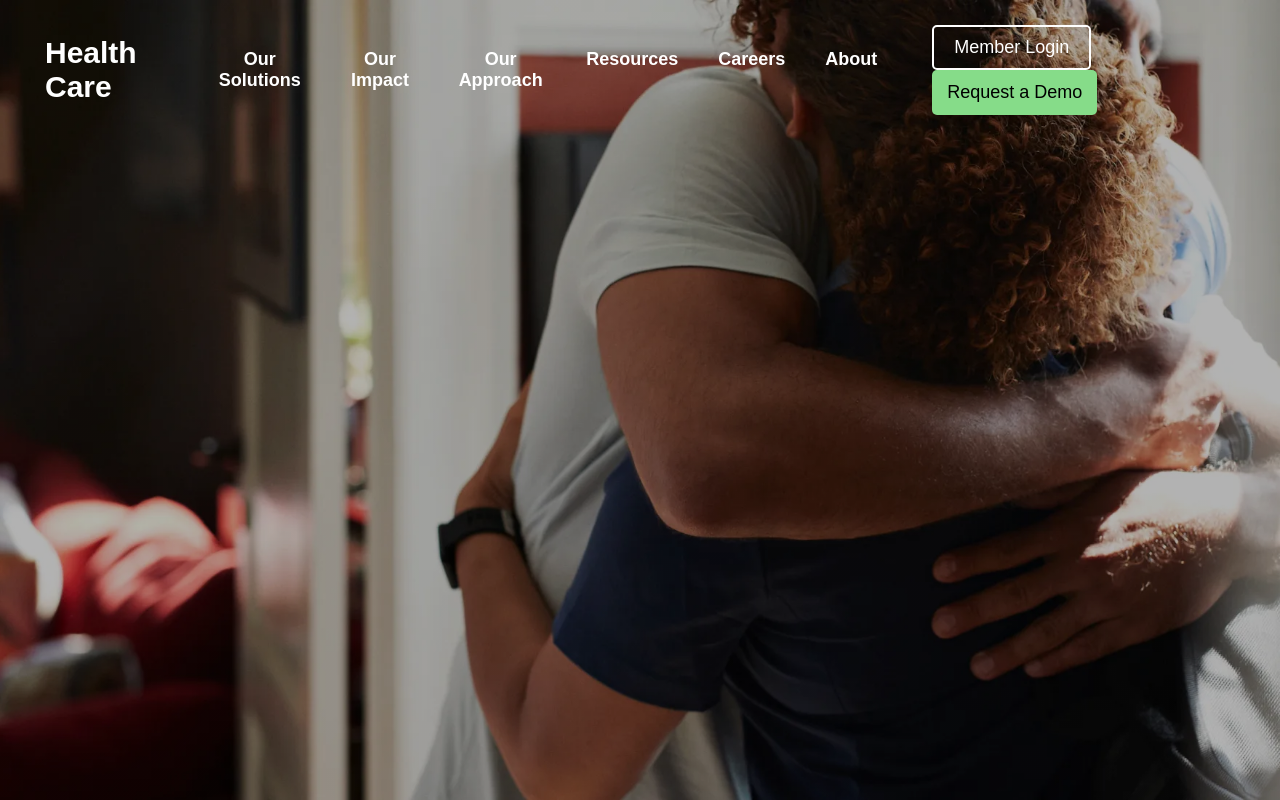
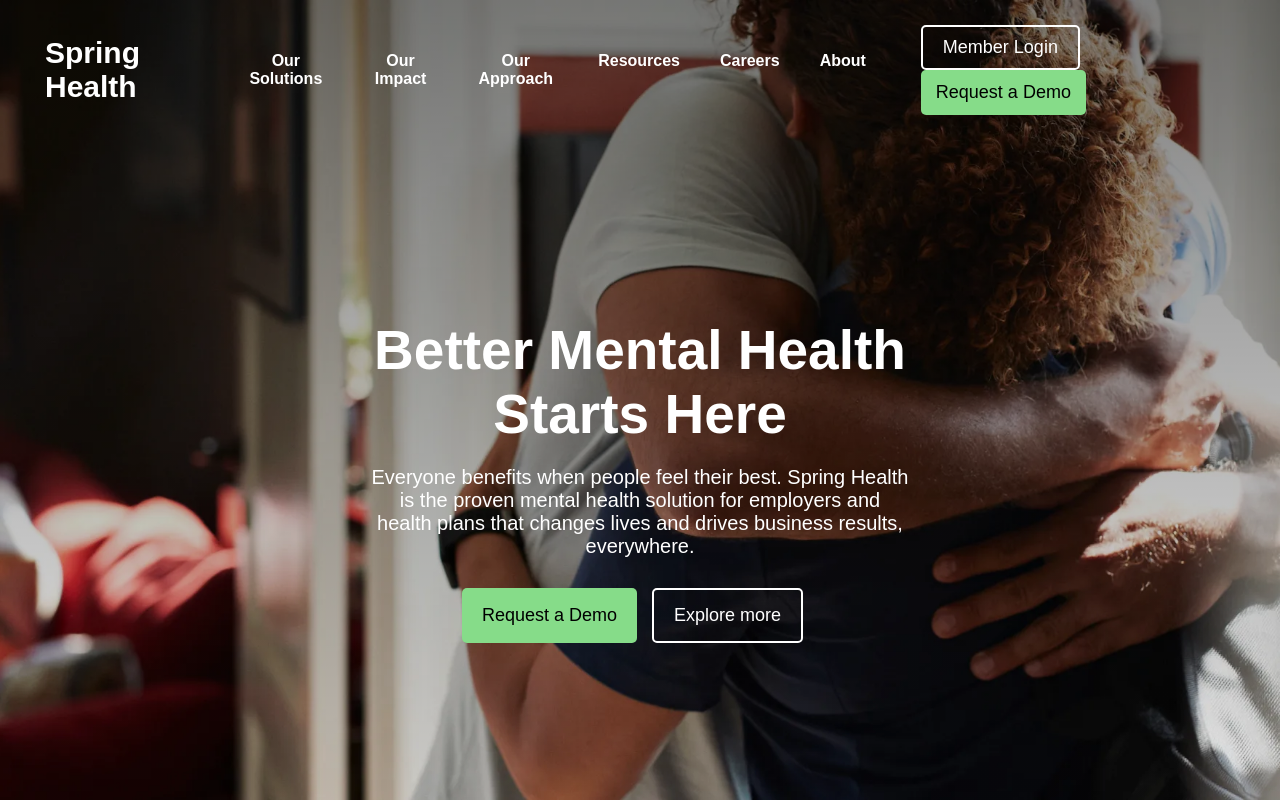
Before and after one commit to Yasir-Mukthar/health-care-website, a plain HTML site: page index.html in a window 1280 px wide. Drawn offline with Linux system fonts and the light colour scheme.

Commit message:
Add files via upload

```diff
--- a/index.html
+++ b/index.html
@@ -3,7 +3,7 @@
   <head>
     <meta charset="UTF-8" />
     <meta name="viewport" content="width=device-width, initial-scale=1.0" />
-    <title>Health Care</title>
+    <title>Spring Health</title>
     <style>
       * {
         margin: 0;
@@ -11,7 +11,7 @@
         box-sizing: border-box;
       }
       body {
-        font-family: Muototrial,sans-serif;
+        font-family: Muototrial, sans-serif;
         background-image: url(bg-img.webp);
         background-position: center;
         background-repeat: no-repeat;
@@ -28,10 +28,12 @@
         height: 100vh;
         z-index: -1;
         background-image: linear-gradient(
-          to bottom,
-          rgba(0, 0, 0, 0.3),
-          rgba(0, 0, 0, 0.3)
-        );
+  to bottom,
+  rgba(0, 0, 0, 0.5),
+  rgba(0, 0, 0, 0.3),
+  rgba(0, 0, 0, 0.1)
+);
+
       }
       .navbar {
         display: flex;
@@ -59,10 +61,10 @@
       .menus {
         display: flex;
         margin-right: 35px;
+        list-style: none;
+
       }
-      ul.menus {
-        list-style: none;
-      }
+
 
       li a {
         display: block;
@@ -70,7 +72,7 @@
         text-align: center;
         padding: 14px 20px;
         text-decoration: none;
-        font-size: 18px;
+        font-size: 16px;
         font-weight: 600;
         position: relative;
       }
@@ -81,18 +83,17 @@
         left: 10px;
         width: 0;
         height: 4px;
-        background-color: #00CC76;
+        background-color: #00cc76;
         border-radius: 5px;
         transition: all 0.3s ease-in-out;
       }
       li a:hover::after {
         width: 85%;
-
       }
 
       .right-btns {
         margin-left: auto;
-        padding-right: 20px;
+        padding-right: 25px;
       }
       .login-btn {
         border: none;
@@ -125,11 +126,55 @@
         background-color: #346e36;
         color: #fff;
       }
+      .main-section{
+        display: flex;
+        justify-content: center;
+        align-items: center;
+        min-height: 80vh;}
+      .title-line {
+        font-size: 55px;
+        font-weight: 700;
+        color: #fff;
+        margin-bottom: 20px;
+      }
+      .container {
+      display: flex;
+      align-items: center;
+      justify-content: center;
+      width: 50%;
+      min-height: 300px;
+      max-height: 600px;
+margin-top: 40px;
+      }
+      .content {
+        text-align: center;
+      }
+      .main-des {
+        color: #fff;
+        font-size: 20px;
+        font-weight: 500;
+        margin-bottom: 30px;
+        padding: 0 50px;
+      }
+      .action-btns {
+        display: flex;
+        justify-content: center;
+        align-items: center;
+      }
+      .action-btns >a {
+        margin-right: 15px;
+        padding: 15px 20px;
+      }
+      .action-btns >a:first-child {
+        padding: 17px 20px;
+      }
+
+
     </style>
   </head>
   <body>
     <div class="navbar">
-      <h1 class="logo">Health Care</h1>
+      <h1 class="logo">Spring Health</h1>
       <div class="right-side">
         <ul class="menus">
           <li><a href="#">Our Solutions</a></li>
@@ -145,5 +190,22 @@
         </div>
       </div>
     </div>
+    <section class="main-section">
+      <div class="container">
+        <div class="content">
+          <h1 class="title-line">Better Mental Health <br> Starts Here</h1>
+          <p class="main-des">
+            Everyone benefits when people feel their best. Spring Health is the
+            proven mental health solution for employers and health plans that
+            changes lives and drives business results, everywhere.
+          </p>
+          <div class="action-btns">
+            <a href="#" class="req-btn">Request a Demo</a>
+            <a href="#" class="login-btn">Explore more</a>
+
+          </div>
+        </div>
+      </div>
+    </section>
   </body>
 </html>
```
